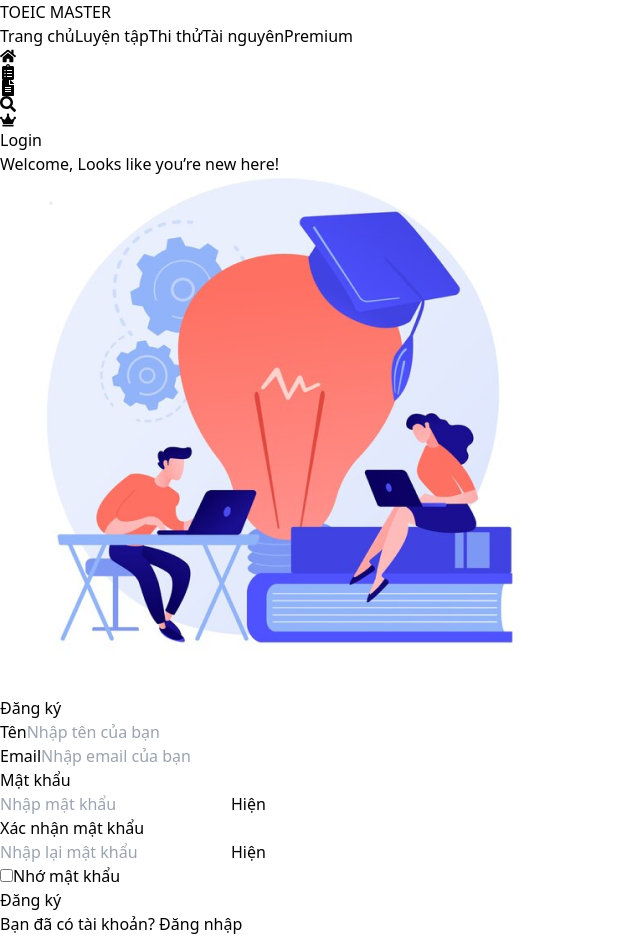
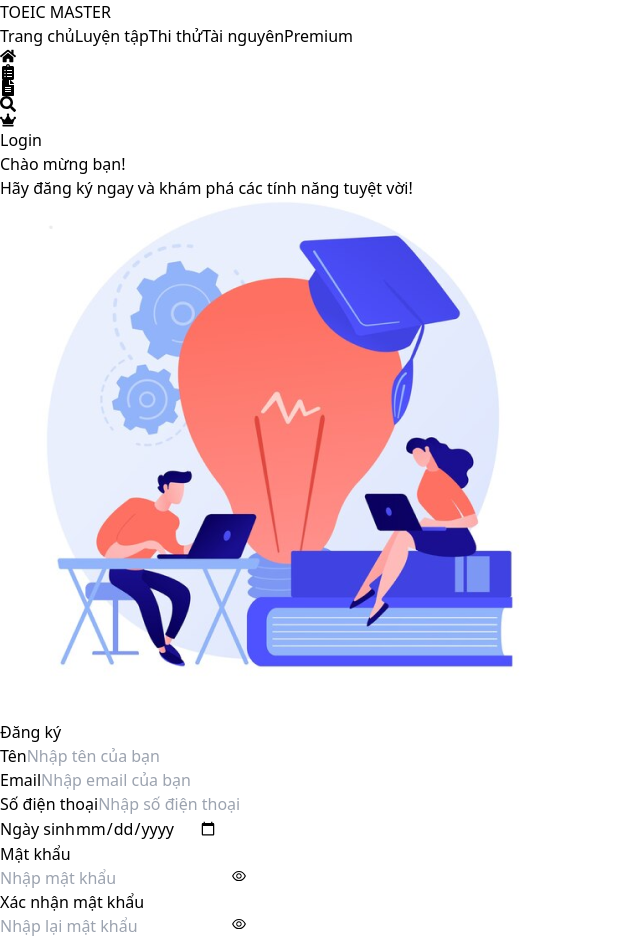
Before and after one commit to DKNguyen13/Nhom20, a React (Vite) app in the folder toeic-web/: page /register in a window 1280 px wide. Shown: the top 938 px of the page, without its empty margins (0-640 px from the left). Built offline with nearby package versions, Linux system fonts and the light colour scheme.

Commit message:
chore : update UI Header.tsx, Login.tsx, ForgotPassword.tsx, Register.tsx

```diff
--- a/toeic-web/src/layouts/common/Header.tsx
+++ b/toeic-web/src/layouts/common/Header.tsx
@@ -127,8 +127,8 @@ const Header: React.FC = () => {
         ) : (
           <Link
             to="/login"
-            className="bg-blue-600 hover:bg-blue-700 text-white px-4 py-2 rounded-full font-medium transition"
-          >
+            className="bg-gradient-to-r from-blue-500 shadow-lg to-purple-500 hover:opacity-90 text-white px-4 py-2 rounded-full font-medium transition">
+
             Login
           </Link>
         )}
--- a/toeic-web/src/pages/Register/Register.tsx
+++ b/toeic-web/src/pages/Register/Register.tsx
@@ -1,155 +1,178 @@
 import React, { useState } from "react";
 import { Link } from "react-router-dom";
+import { AiOutlineEye, AiOutlineEyeInvisible } from "react-icons/ai";
 
 const Register: React.FC = () => {
   const [email, setEmail] = useState("");
+  const [dob, setDob] = useState("");
+  const [phoneError, setPhoneError] = useState("");
+  const [phone, setPhone] = useState("");
   const [password, setPassword] = useState("");
-  const [confirmPassword, setConfirmPassword] = useState(""); // State for confirm password
-  const [name, setName] = useState(""); // State for name
+  const [confirmPassword, setConfirmPassword] = useState("");
+  const [name, setName] = useState("");
   const [showPassword, setShowPassword] = useState(false);
-  const [showConfirmPassword, setShowConfirmPassword] = useState(false); // State for showing confirm password
+  const [showConfirmPassword, setShowConfirmPassword] = useState(false);
 
   const handleRegister = (e: React.FormEvent) => {
     e.preventDefault();
-
-    // Check if password and confirm password match
     if (password !== confirmPassword) {
       alert("Mật khẩu không khớp!");
       return;
     }
-
-    // Handle registration logic here
+    // registration logic
   };
 
   return (
-    <div className="flex items-center justify-center min-h-screen">
-      <div className="flex max-w-4xl bg-white rounded-lg w-full overflow-hidden items-center">
-        {/* Left Side - Welcome message and image */}
-        <div className="flex-1 p-8 items-center ">
-          <h2 className="text-xl font-bold text-gray-800">
-            Welcome, Looks like you’re new here!
-          </h2>
-          <div className="mt-4">
+    <div className="flex items-center justify-center min-h-screen bg-gradient-to-tr from-blue-50 via-white to-pink-50 p-4">
+      <div className="flex flex-col md:flex-row max-w-5xl bg-white shadow-2xl rounded-xl overflow-hidden w-full">
+
+        {/* Left Side - Illustration */}
+        <div className="hidden md:flex flex-1 bg-gradient-to-tr from-blue-400 to-purple-500 items-center justify-center p-8">
+          <div className="text-white text-center">
+            <h2 className="text-3xl font-bold mb-6">Chào mừng bạn!</h2>
+            <p className="mb-4">Hãy đăng ký ngay và khám phá các tính năng tuyệt vời!</p>
             <img
               src="src/assets/images/login-image.png"
               alt="illustration"
-              className="w-full"
+              className="mx-auto w-3/4 rounded-lg shadow-lg"
             />
           </div>
         </div>
 
-        {/* Right Side - Registration Form */}
-        <div className="flex-1 p-8 bg-blue-100">
-          <h2 className="text-3xl font-bold mb-6">Đăng ký</h2>
-          <form onSubmit={handleRegister} className="space-y-4">
-            {/* Name Field */}
+        {/* Right Side - Form */}
+        <div className="flex-1 p-8 md:p-12">
+          <h2 className="text-3xl text-center font-bold mb-6 text-gray-800">Đăng ký</h2>
+          <form onSubmit={handleRegister} className="space-y-5">
+
+            {/* Name */}
             <div>
-              <label htmlFor="name" className="text-gray-700 text-sm font-medium">
-                Tên
-              </label>
+              <label className="block text-gray-700 font-medium mb-1">Tên</label>
               <input
                 type="text"
-                id="name"
                 value={name}
                 onChange={(e) => setName(e.target.value)}
                 placeholder="Nhập tên của bạn"
-                className="w-full p-3 mt-2 border border-gray-300 rounded-lg focus:outline-none focus:ring-2 focus:ring-blue-400"
+                className="w-full p-3 border border-gray-300 rounded-lg focus:outline-none focus:ring-2 focus:ring-blue-400 shadow-sm"
                 required
               />
             </div>
 
-            {/* Email Field */}
+            {/* Email */}
             <div>
-              <label htmlFor="email" className="text-gray-700 text-sm font-medium">
-                Email
-              </label>
+              <label className="block text-gray-700 font-medium mb-1">Email</label>
               <input
                 type="email"
-                id="email"
                 value={email}
                 onChange={(e) => setEmail(e.target.value)}
                 placeholder="Nhập email của bạn"
-                className="w-full p-3 mt-2 border border-gray-300 rounded-lg focus:outline-none focus:ring-2 focus:ring-blue-400"
+                className="w-full p-3 border border-gray-300 rounded-lg focus:outline-none focus:ring-2 focus:ring-blue-400 shadow-sm"
                 required
               />
             </div>
 
-            {/* Password Field */}
+            {/* Phone */}
             <div>
-              <label htmlFor="password" className="text-gray-700 text-sm font-medium">
-                Mật khẩu
-              </label>
+              <label className="block text-gray-700 font-medium mb-1">Số điện thoại</label>
+              <input
+                type="tel"
+                value={phone}
+                onChange={(e) => {
+                  // Chỉ giữ số
+                  const value = e.target.value.replace(/\D/g, "");
+                  setPhone(value);
+
+                  // Kiểm tra độ dài
+                  if (value.length < 10 || value.length > 11) {
+                    setPhoneError("Số điện thoại phải từ 10 đến 11 chữ số");
+                  } else {
+                    setPhoneError("");
+                  }
+                }}
+                placeholder="Nhập số điện thoại"
+                className={`w-full p-3 border rounded-lg focus:outline-none focus:ring-2 shadow-sm
+                  ${phoneError ? "border-red-500 focus:ring-red-400" : "border-gray-300 focus:ring-blue-500"}`}
+                required
+              />
+              {phoneError && <p className="text-red-500 text-sm mt-1">{phoneError}</p>}
+            </div>
+
+            {/* DOB */}
+            <div>
+              <label className="block text-gray-700 font-medium mb-1">Ngày sinh</label>
+              <input
+                type="date"
+                value={dob}
+                onChange={(e) => setDob(e.target.value)}
+                className="w-full p-3 border border-gray-300 rounded-lg focus:outline-none focus:ring-2 focus:ring-blue-500 shadow-sm"
+                required
+              />
+            </div>
+
+            {/* Password */}
+            <div>
+              <label className="block text-gray-700 font-medium mb-1">Mật khẩu</label>
               <div className="relative">
                 <input
                   type={showPassword ? "text" : "password"}
-                  id="password"
                   value={password}
                   onChange={(e) => setPassword(e.target.value)}
-                  placeholder="Nhập mật khẩu"
-                  className="w-full p-3 mt-2 border border-gray-300 rounded-lg focus:outline-none focus:ring-2 focus:ring-blue-400"
+                  placeholder="Nhập mật khẩu" minLength={5}
+                  className="w-full p-3 border border-gray-300 rounded-lg focus:outline-none focus:ring-2 focus:ring-blue-400 shadow-sm"
                   required
                 />
                 <button
                   type="button"
-                  onClick={() => setShowPassword((prev) => !prev)}
+                  onClick={() => setShowPassword(!showPassword)}
                   className="absolute right-3 top-1/2 transform -translate-y-1/2 text-gray-600"
                 >
-                  {showPassword ? "Ẩn" : "Hiện"}
+                  {showPassword ? <AiOutlineEyeInvisible /> : <AiOutlineEye />}
                 </button>
               </div>
             </div>
 
-            {/* Confirm Password Field */}
+            {/* Confirm Password */}
             <div>
-              <label htmlFor="confirmPassword" className="text-gray-700 text-sm font-medium">
-                Xác nhận mật khẩu
-              </label>
+              <label className="block text-gray-700 font-medium mb-1">Xác nhận mật khẩu</label>
               <div className="relative">
                 <input
                   type={showConfirmPassword ? "text" : "password"}
-                  id="confirmPassword"
                   value={confirmPassword}
                   onChange={(e) => setConfirmPassword(e.target.value)}
-                  placeholder="Nhập lại mật khẩu"
-                  className="w-full p-3 mt-2 border border-gray-300 rounded-lg focus:outline-none focus:ring-2 focus:ring-blue-400"
+                  placeholder="Nhập lại mật khẩu" minLength={5}
+                  className="w-full p-3 border border-gray-300 rounded-lg focus:outline-none focus:ring-2 focus:ring-blue-400 shadow-sm"
                   required
                 />
                 <button
                   type="button"
-                  onClick={() => setShowConfirmPassword((prev) => !prev)}
+                  onClick={() => setShowConfirmPassword(!showConfirmPassword)}
                   className="absolute right-3 top-1/2 transform -translate-y-1/2 text-gray-600"
                 >
-                  {showConfirmPassword ? "Ẩn" : "Hiện"}
+                  {showConfirmPassword ? <AiOutlineEyeInvisible /> : <AiOutlineEye />}
                 </button>
               </div>
             </div>
 
-            {/* Remember me checkbox */}
-            <div className="flex items-center justify-between mt-4">
-              <label className="flex items-center text-sm text-gray-600">
+            {/* Remember */}
+            <div className="flex items-center justify-between text-sm text-gray-600">
+              <label className="flex items-center">
                 <input type="checkbox" className="mr-2" />
                 Nhớ mật khẩu
               </label>
             </div>
 
-            {/* Submit Button */}
+            {/* Submit */}
             <button
-              type="submit"
-              className="w-full py-3 mt-6 bg-blue-600 text-white rounded-lg hover:bg-blue-700 transition"
-            >
+              type="submit" className="w-full py-3 bg-gradient-to-r from-blue-500 to-purple-500 text-white font-semibold rounded-lg shadow-lg hover:opacity-90 transition">
               Đăng ký
             </button>
           </form>
 
-          {/* Already have an account? Link */}
-          <div className="mt-4 text-center">
-            <p className="text-sm">
-              Bạn đã có tài khoản?{" "}
-              <Link className="text-blue-600 hover:underline" to={"/login"}>
-                Đăng nhập
-              </Link>
-            </p>
-          </div>
+          <p className="mt-6 text-center text-sm text-gray-600">
+            Bạn đã có tài khoản?{" "}
+            <Link className="text-blue-500 font-medium hover:underline" to="/login">
+              Đăng nhập
+            </Link>
+          </p>
         </div>
       </div>
     </div>
```
Also changed, not shown: toeic-web/src/pages/ForgotPassword/ForgotPassword.tsx (+6 -7 lines), toeic-web/src/pages/Login/Login.tsx (+5 -5 lines).
